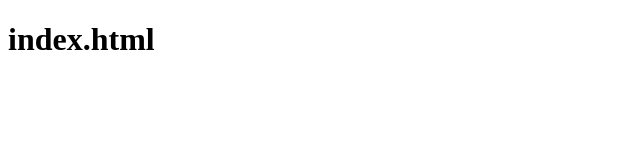
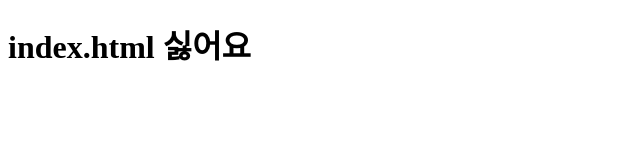
Before and after one commit to didwndbs/kosa2000, a plain HTML site: page index.html in a window 1280 px wide. Shown: the whole page, without its empty margins (0-640 px from the left). Drawn offline with Linux system fonts and the light colour scheme.

Commit message:
modify index.html

```diff
--- a/index.html
+++ b/index.html
@@ -7,6 +7,6 @@
     <title>Document</title>
 </head>
 <body>
-  <h1>index.html</h1>
+   <h1>index.html 싫어요</h1>
 </body>
 </html>
```
